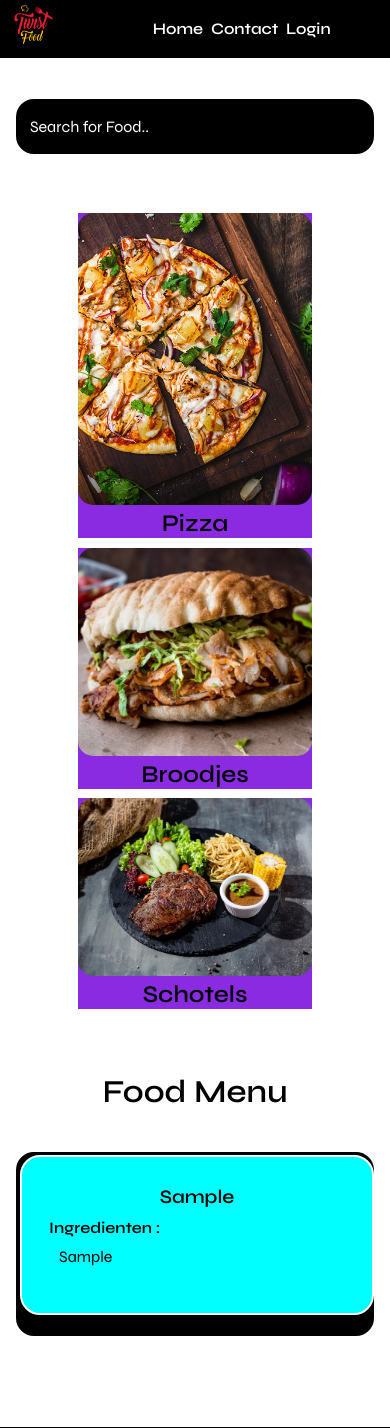
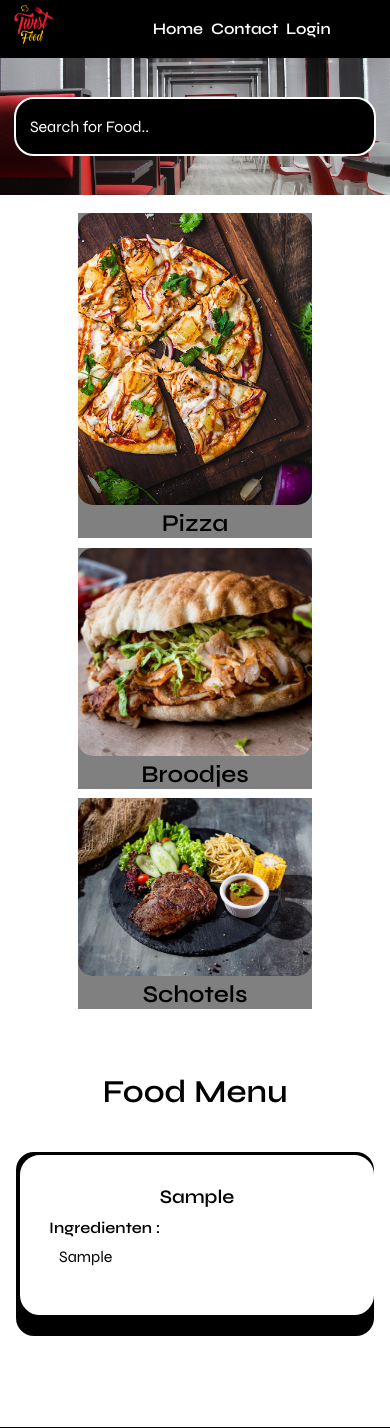
Before and after one commit to Sami024/WebApp, a PHP site: page /index.php in a window 390 px wide. Shown: the top 1428 px of the page. Run offline with PHP 8.4, Linux system fonts and the light colour scheme; tables that the repository leaves empty or names only in its code hold one stand-in row (values such as "Sample post").

Commit message:
Update V3.7.8

```diff
--- a/docker-compose.yml
+++ b/docker-compose.yml
@@ -3,6 +3,9 @@ services:
   web:
     image: php:8.3.15-apache
     container_name: php_web
+    build:
+      context: .
+      dockerfile: Dockerfile-php
     restart: always
     ports:
       - "8000:80"
--- a/html/css/style.css
+++ b/html/css/style.css
@@ -95,6 +95,7 @@ form {
   background-repeat: no-repeat;
   background-position: center;
   padding: 7% 0;
+  background-image: url("../images/espace-agreable-2.jpg");
 }
 
 .food-search input[type="search"] {
@@ -293,7 +294,7 @@ h5 {
   .box-3 {
     width: 100%;
     margin: 4% auto;
-    background-color: blueviolet;
+    background-color: gray;
   }
 
   .food-menu {
@@ -304,7 +305,7 @@ h5 {
     width: 90%;
     padding: 5%;
     margin-bottom: 5%;
-    background-color: aqua;
+    background-color: white;
   }
   .social {
     padding: 5% 0;
```
